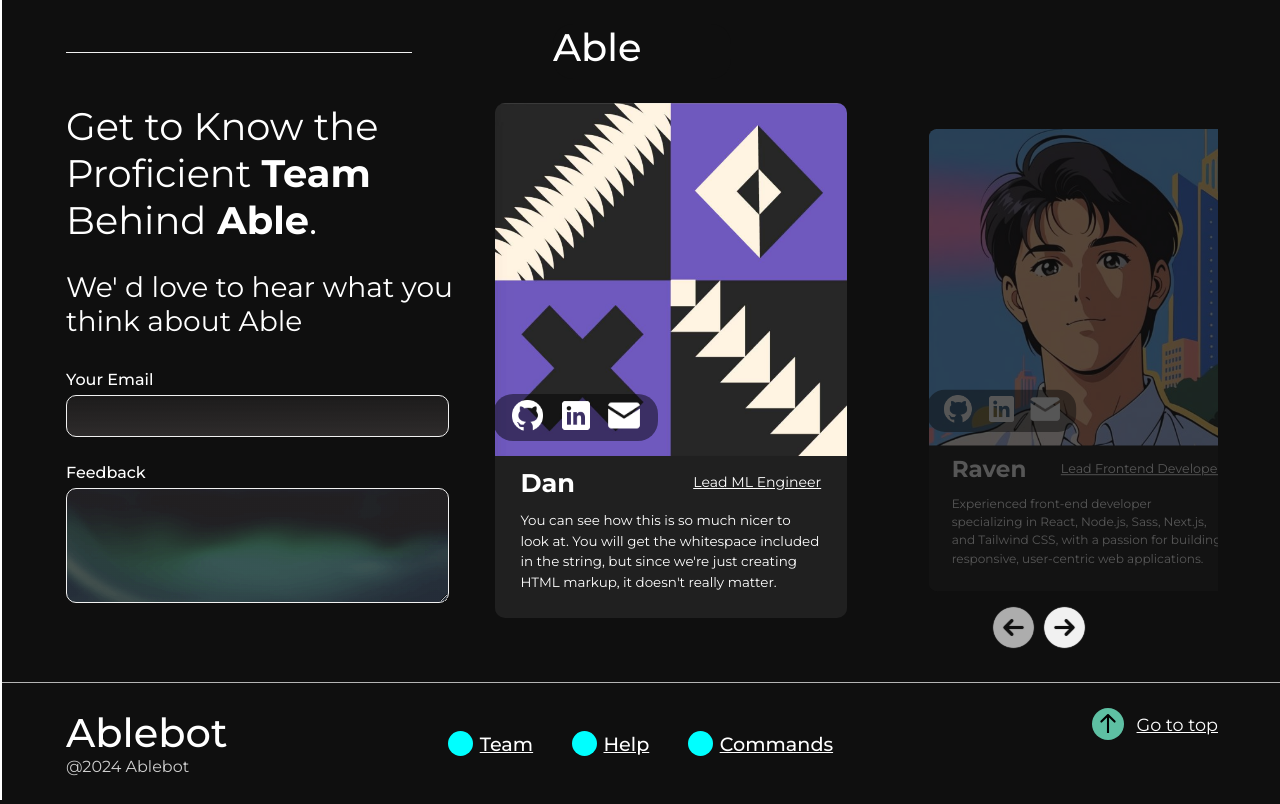
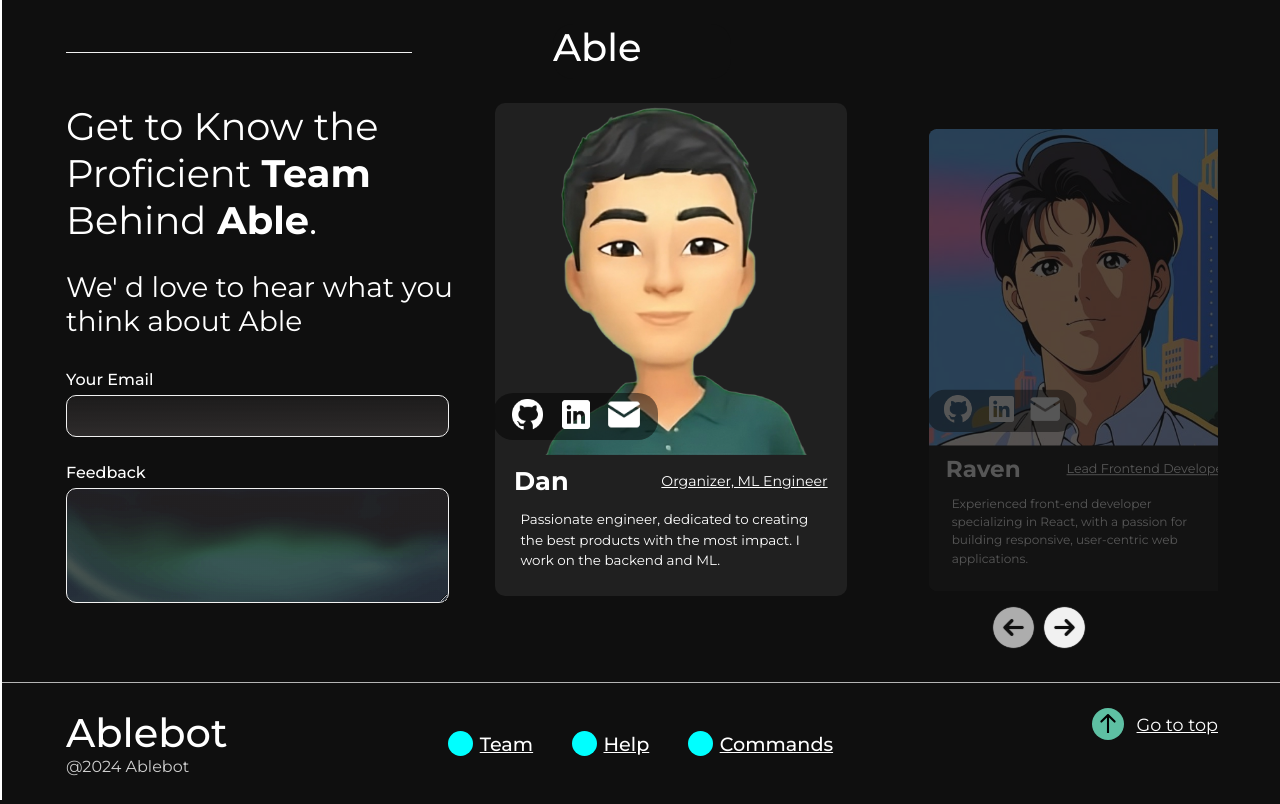
Before and after one commit to lpandccxr/Dbot-frontend, a React (Vite) app: page /team in a window 1280 px wide. Built offline with nearby package versions, Linux system fonts and the light colour scheme.

Commit message:
fill in Dan's info

```diff
--- a/src/pages/Team/Team.jsx
+++ b/src/pages/Team/Team.jsx
@@ -2,6 +2,7 @@
 import Footer from "../../components/Footer/Footer";
 import sample from "../../assets/sample.png";
 import raven from "../../assets/team/raven.jpg";
+import dan from "../../assets/team/dan.png";
 import github from "../../assets/icons/github.png";
 import linkedin from "../../assets/icons/linkedin.png";
 import email from "../../assets/icons/email.png";
@@ -12,7 +13,7 @@
 
 export default function Team() {
   const [imgIndex, setImgIndex] = useState(0);
-  const [dargging, setDargging] = useState(false);
+  const [_dargging, setDargging] = useState(false);
   const [head, setHead] = useState(true);
   const [end, setEnd] = useState(false);
   const dragX = useMotionValue();
@@ -47,12 +48,12 @@
   const memebrs = [
     {
       name: "Dan",
-      position: "Lead ML Engineer",
-      avatar: sample,
+      position: "Organizer, ML Engineer",
+      avatar: dan,
       linkedin: "https://www.linkedin.com/in/ravenlei/",
       github: "https://github.com/lpandccxr",
       email: "lpreveton@gmail.com",
-      dec: "You can see how this is so much nicer to look at. You will get the whitespace included in the string, but since we're just creating HTML markup, it doesn't really matter.",
+      dec: "Passionate engineer, dedicated to creating the best products with the most impact. I work on the backend and ML.",
     },
     {
       name: "Raven",
@@ -61,7 +62,7 @@
       linkedin: "https://www.linkedin.com/in/raven-lei/",
       github: "https://github.com/lpandccxr",
       email: "lpreveton@gmail.com",
-      dec: "Experienced front-end developer specializing in React, Node.js, Sass, Next.js, and Tailwind CSS, with a passion for building responsive, user-centric web applications.",
+      dec: "Experienced front-end developer specializing in React, with a passion for building responsive, user-centric web applications.",
     },
     {
       name: "Azka",
--- a/src/pages/Team/Team.scss
+++ b/src/pages/Team/Team.scss
@@ -147,7 +147,7 @@
   &__member {
     height: fit-content;
     padding-bottom: 2vw;
-    width: min(55%, 27.5vw);
+    width: min(58%, 27.5vw);
     margin-right: 5vw;
     flex: 0 0 auto;
     background-color: rgb(32, 32, 32);
@@ -199,7 +199,7 @@
     display: flex;
     justify-content: space-between;
     align-items: center;
-    padding: 0.5vw 2vw;
+    padding: 0.5vw 1.5vw;
     margin-bottom: 0.5vw;
     position: relative;
 
@@ -217,7 +217,6 @@
     & > span {
       font-size: min(1.5rem, 1.1vw);
       overflow-wrap: break-word;
-      max-width: 13rem;
 
       @include mobile {
         font-size: 1rem;
```
Also changed, not shown: src/assets/team/dan.png (added).
